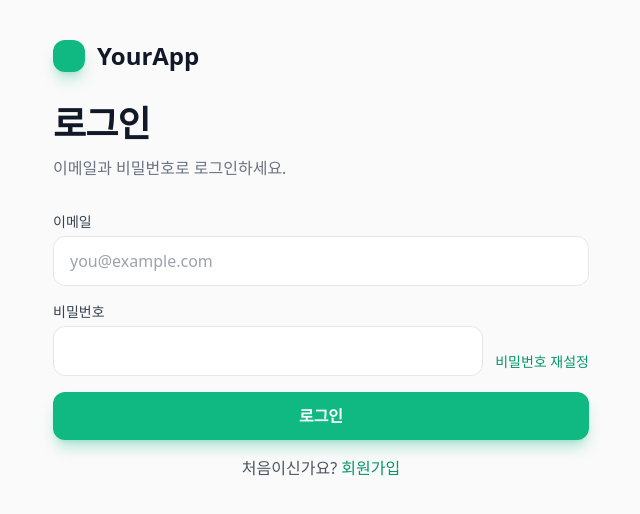
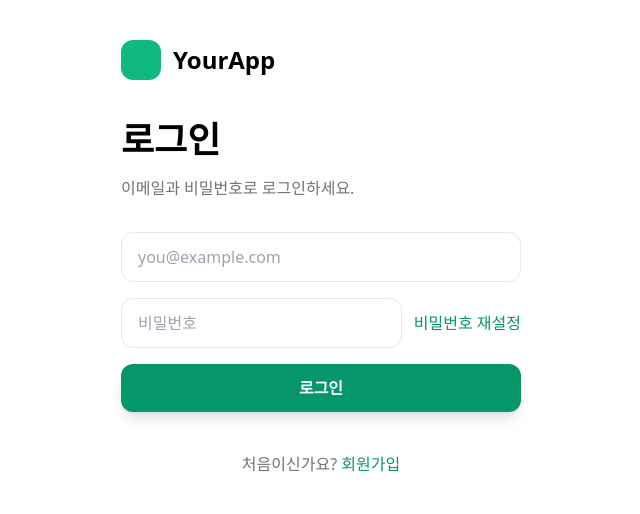
Before and after one commit to youjaegwon/node-frontend, a React (Vite) app: page /login in a window 1280 px wide. Shown: the top 514 px of the page, without its empty margins (319-959 px from the left). Built offline with nearby package versions, Linux system fonts and the light colour scheme.

Commit message:
feat: login

```diff
--- a/src/components/Header.jsx
+++ b/src/components/Header.jsx
@@ -1,22 +1,102 @@
-import React from 'react';
-export default function Header({ user, onLogout, onToggleMenu }){
+import React, { useState } from 'react';
+import { Link, useNavigate } from 'react-router-dom';
+
+export default function Header({ user }) {
+  const [open, setOpen] = useState(false);
+  const navigate = useNavigate();
+
+  const logout = () => {
+    try {
+      localStorage.removeItem('token');
+      localStorage.removeItem('user');
+    } catch (_) {}
+    navigate('/login', { replace: true });
+  };
+
   return (
-    <header className="sticky top-0 z-30 bg-white/80 backdrop-blur border-b border-zinc-100">
-      <div className="max-w-3xl mx-auto px-5 h-14 flex items-center justify-between">
-        <div className="flex items-center gap-2">
-          <div className="w-8 h-8 rounded-xl bg-emerald-500"></div>
-          <span className="font-semibold">YourApp</span>
-        </div>
-        <div className="flex items-center gap-3">
-          {user && <span className="text-sm text-zinc-600">{user.name}</span>}
-          {user && (
-            <button onClick={onLogout} className="text-sm text-zinc-500 hover:text-zinc-900">로그아웃</button>
-          )}
-          <button aria-label="menu" onClick={onToggleMenu} className="p-2 rounded-lg hover:bg-zinc-100">
-            <svg width="20" height="20" viewBox="0 0 24 24" fill="none"><path d="M4 7h16M4 12h16M4 17h16" stroke="currentColor" strokeWidth="1.6" strokeLinecap="round"/></svg>
+    <>
+      {/* Top bar */}
+      <header className="sticky top-0 z-30 w-full border-b border-zinc-200 bg-white/80 backdrop-blur">
+        <div className="mx-auto flex h-14 max-w-5xl items-center justify-between px-4">
+          {/* Left: Logo */}
+          <Link to="/" className="flex items-center gap-2">
+            <span className="inline-block h-8 w-8 rounded-lg bg-emerald-500 shadow-sm" />
+            <span className="text-lg font-semibold text-zinc-900">YourApp</span>
+          </Link>
+
+          {/* Right: hamburger */}
+          <button
+            onClick={() => setOpen(true)}
+            aria-label="열기"
+            className="inline-flex h-10 w-10 items-center justify-center rounded-md border border-zinc-200 bg-white hover:bg-zinc-50 active:scale-[0.98]"
+          >
+            <svg width="20" height="20" viewBox="0 0 24 24" fill="none">
+              <path d="M4 7h16M4 12h16M4 17h16" stroke="currentColor" strokeWidth="2" strokeLinecap="round"/>
+            </svg>
           </button>
         </div>
-      </div>
-    </header>
+      </header>
+
+      {/* Drawer / Overlay */}
+      {open && (
+        <>
+          {/* overlay */}
+          <div
+            className="fixed inset-0 z-40 bg-black/40"
+            onClick={() => setOpen(false)}
+          />
+          {/* panel */}
+          <aside className="fixed right-0 top-0 z-50 h-full w-72 max-w-[80vw] bg-white shadow-2xl">
+            {/* panel header */}
+            <div className="flex items-center justify-between border-b border-zinc-200 px-4 py-3">
+              <div className="min-w-0">
+                <div className="truncate text-sm text-zinc-500">로그인 사용자</div>
+                <div className="truncate font-medium text-zinc-900">
+                  {user?.name || '게스트'}
+                </div>
+              </div>
+              <button
+                onClick={() => setOpen(false)}
+                aria-label="닫기"
+                className="inline-flex h-9 w-9 items-center justify-center rounded-md border border-zinc-200 hover:bg-zinc-50"
+              >
+                <svg width="18" height="18" viewBox="0 0 24 24" fill="none">
+                  <path d="M6 6l12 12M18 6l-12 12" stroke="currentColor" strokeWidth="2" strokeLinecap="round"/>
+                </svg>
+              </button>
+            </div>
+
+            {/* actions */}
+            <div className="border-b border-zinc-200 px-4 py-3">
+              <button
+                onClick={logout}
+                className="w-full rounded-md bg-zinc-900 px-3 py-2 text-sm font-medium text-white hover:bg-zinc-800 active:scale-[0.99]"
+              >
+                로그아웃
+              </button>
+            </div>
+
+            {/* sample menu */}
+            <nav className="px-2 py-2">
+              <MenuItem to="/">대시보드</MenuItem>
+              <MenuItem to="/profile">내 프로필</MenuItem>
+              <MenuItem to="/settings">설정</MenuItem>
+              <MenuItem to="/help">도움말</MenuItem>
+            </nav>
+          </aside>
+        </>
+      )}
+    </>
   );
 }
+
+function MenuItem({ to, children }) {
+  return (
+    <Link
+      to={to}
+      className="block rounded-md px-3 py-2 text-zinc-700 hover:bg-zinc-100"
+    >
+      {children}
+    </Link>
+  );
+}
--- a/src/main.jsx
+++ b/src/main.jsx
@@ -1,34 +1,20 @@
 import React from 'react';
-import { createRoot } from 'react-dom/client';
-import { BrowserRouter, Routes, Route, Navigate } from 'react-router-dom';
+import ReactDOM from 'react-dom/client';
+import { createBrowserRouter, RouterProvider } from 'react-router-dom';
+import './style.css';
+
 import Login from './pages/Login.jsx';
 import Register from './pages/Register.jsx';
-import Reset from './pages/Reset.jsx';
-import Home from './pages/Home.jsx';
-import './style.css';
+import Reset from './pages/Reset.jsx'; // 기존 파일 사용
+import Home from './pages/Home.jsx';   // 메인 페이지 (간단한 더미라도)
 
-function ProtectedRoute({ children }) {
-  const token = localStorage.getItem('token');
-  return token ? children : <Navigate to="/login" replace />;
-}
+const router = createBrowserRouter([
+  { path: '/', element: <Home /> },
+  { path: '/login', element: <Login /> },
+  { path: '/register', element: <Register /> },
+  { path: '/reset', element: <Reset /> },
+]);
 
-createRoot(document.getElementById('root')).render(
-  <React.StrictMode>
-    <BrowserRouter>
-      <Routes>
-        <Route path="/login" element={<Login />} />
-        <Route path="/register" element={<Register />} />
-        <Route path="/reset" element={<Reset />} />
-        <Route
-          path="/"
-          element={
-            <ProtectedRoute>
-              <Home />
-            </ProtectedRoute>
-          }
-        />
-        <Route path="*" element={<Navigate to="/login" replace />} />
-      </Routes>
-    </BrowserRouter>
-  </React.StrictMode>
+ReactDOM.createRoot(document.getElementById('root')).render(
+  <React.StrictMode><RouterProvider router={router} /></React.StrictMode>
 );
--- a/src/pages/Home.jsx
+++ b/src/pages/Home.jsx
@@ -1,42 +1,10 @@
 import React from 'react';
-import { useNavigate } from 'react-router-dom';
-
 export default function Home() {
-  const nav = useNavigate();
-  const name = localStorage.getItem('userName') || '사용자';
-
-  function logout() {
-    localStorage.removeItem('token');
-    localStorage.removeItem('userName');
-    nav('/login', { replace: true });
-  }
-
+  const user = JSON.parse(localStorage.getItem('user') || 'null');
   return (
-    <div className="min-h-screen bg-zinc-50">
-      <header className="sticky top-0 z-10 bg-white/90 backdrop-blur border-b border-zinc-200">
-        <div className="max-w-5xl mx-auto h-14 px-4 flex items-center justify-between">
-          <div className="flex items-center gap-3">
-            <div className="h-7 w-7 rounded-lg bg-emerald-500 shadow shadow-emerald-500/30" />
-            <span className="font-semibold text-gray-900">YourApp</span>
-          </div>
-          <div className="flex items-center gap-4">
-            <span className="text-sm text-gray-600">{name}님</span>
-            <button
-              onClick={logout}
-              className="rounded-md border border-gray-200 px-3 py-1.5 text-sm hover:bg-zinc-50"
-            >
-              로그아웃
-            </button>
-          </div>
-        </div>
-      </header>
-
-      <main className="max-w-5xl mx-auto px-4 py-10">
-        <div className="rounded-2xl border border-zinc-200 bg-white p-6 shadow-sm">
-          <h2 className="text-xl font-semibold text-gray-900">메인</h2>
-          <p className="mt-2 text-gray-600">로그인 후 보이는 메인 화면입니다.</p>
-        </div>
-      </main>
+    <div className="mx-auto max-w-md px-6 py-10">
+      <h1 className="text-3xl font-bold mb-4">메인</h1>
+      <p className="text-zinc-600">안녕하세요 {user ? user.name : '게스트'}님</p>
     </div>
   );
 }
--- a/src/pages/Login.jsx
+++ b/src/pages/Login.jsx
@@ -1,103 +1,54 @@
 import React, { useState } from 'react';
 import { Link, useNavigate } from 'react-router-dom';
-import { api } from '../lib/api';
+import api from '../lib/api';
 
 export default function Login() {
-  const navigate = useNavigate();
+  const nav = useNavigate();
   const [email, setEmail] = useState('');
-  const [password, setPwd] = useState('');
+  const [password, setPassword] = useState('');
   const [err, setErr] = useState('');
-  const [loading, setLoading] = useState(false);
 
-  async function onSubmit(e) {
+  const onSubmit = async (e) => {
     e.preventDefault();
     setErr('');
-    setLoading(true);
     try {
-      const { token, user } = await api('/auth/login', {
-        method: 'POST',
-        body: { email, password },
-      });
-      if (token) {
-        localStorage.setItem('token', token);
-        localStorage.setItem('userName', user?.name || '');
-        navigate('/', { replace: true });
-      } else {
-        setErr('로그인에 실패했습니다.');
-      }
+      const res = await api('/auth/login', { body: { email, password } });
+      // token은 있을 수도/없을 수도 있게 안전 처리
+      if (res.token) localStorage.setItem('token', res.token);
+      // 필요 시 사용자 정보도 저장
+      localStorage.setItem('user', JSON.stringify(res.user));
+      // 메인으로 이동
+      nav('/');
     } catch (e) {
-      setErr(e.message || '이메일 또는 비밀번호를 확인해주세요.');
-    } finally {
-      setLoading(false);
+      setErr(e.message || '요청을 처리하지 못했습니다.');
     }
-  }
+  };
 
   return (
-    <div className="min-h-screen bg-white sm:bg-zinc-50">
-      <div className="max-w-xl mx-auto px-5 pt-10">
-        <div className="flex items-center gap-3 mb-8">
-          <div className="h-8 w-8 rounded-xl bg-emerald-500 shadow-lg shadow-emerald-500/30" />
-          <span className="text-2xl font-semibold text-gray-900">YourApp</span>
+    <div className="mx-auto max-w-md px-6 py-10">
+      <div className="flex items-center gap-3 mb-10">
+        <div className="w-10 h-10 rounded-xl bg-emerald-500"></div>
+        <div className="text-2xl font-semibold">YourApp</div>
+      </div>
+
+      <h1 className="text-4xl font-extrabold mb-4">로그인</h1>
+      <p className="text-zinc-500 mb-8">이메일과 비밀번호로 로그인하세요.</p>
+
+      {err && <div className="mb-4 rounded-lg bg-red-50 text-red-700 px-4 py-3">{err}</div>}
+
+      <form onSubmit={onSubmit} className="space-y-4">
+        <input className="w-full rounded-xl border px-4 py-3" placeholder="you@example.com"
+               value={email} onChange={e=>setEmail(e.target.value)} />
+        <div className="flex items-center gap-3">
+          <input className="flex-1 rounded-xl border px-4 py-3" type="password"
+                 placeholder="비밀번호" value={password} onChange={e=>setPassword(e.target.value)} />
+          <Link to="/reset" className="text-emerald-600">비밀번호 재설정</Link>
         </div>
+        <button className="w-full rounded-xl bg-emerald-600 text-white py-3 font-semibold shadow-lg">로그인</button>
+      </form>
 
-        <h1 className="text-4xl font-extrabold tracking-tight text-gray-900">로그인</h1>
-        <p className="mt-3 text-gray-500">이메일과 비밀번호로 로그인하세요.</p>
-
-        <form onSubmit={onSubmit} className="mt-8 space-y-4">
-          <label className="block">
-            <span className="block text-sm font-medium text-gray-700">이메일</span>
-            <input
-              type="email"
-              className="mt-1 w-full rounded-xl border border-gray-200 bg-white px-4 py-3 outline-none focus:border-emerald-400 focus:ring-2 focus:ring-emerald-300"
-              placeholder="you@example.com"
-              value={email}
-              onChange={(e) => setEmail(e.target.value)}
-              autoComplete="email"
-              required
-            />
-          </label>
-
-          <div className="flex items-end justify-between gap-3">
-            <label className="flex-1">
-              <span className="block text-sm font-medium text-gray-700">비밀번호</span>
-              <input
-                type="password"
-                className="mt-1 w-full rounded-xl border border-gray-200 bg-white px-4 py-3 outline-none focus:border-emerald-400 focus:ring-2 focus:ring-emerald-300"
-                value={password}
-                onChange={(e) => setPwd(e.target.value)}
-                autoComplete="current-password"
-                required
-              />
-            </label>
-            <Link
-              to="/reset"
-              className="mb-1 text-sm font-medium text-emerald-600 hover:underline"
-            >
-              비밀번호 재설정
-            </Link>
-          </div>
-
-          {err && (
-            <p className="text-sm text-red-600 bg-red-50 border border-red-100 rounded-lg px-3 py-2">
-              {err}
-            </p>
-          )}
-
-          <button
-            type="submit"
-            disabled={loading}
-            className="w-full rounded-xl bg-emerald-500 px-4 py-3 text-white font-semibold shadow-lg shadow-emerald-500/30 hover:bg-emerald-600 disabled:opacity-50"
-          >
-            {loading ? '로그인 중…' : '로그인'}
-          </button>
-
-          <p className="text-center text-gray-600 mt-3">
-            처음이신가요?{' '}
-            <Link to="/register" className="text-emerald-600 hover:underline">
-              회원가입
-            </Link>
-          </p>
-        </form>
+      <div className="mt-10 text-center text-zinc-500">
+        처음이신가요? <Link to="/register" className="text-emerald-600">회원가입</Link>
       </div>
     </div>
   );
--- a/src/pages/Register.jsx
+++ b/src/pages/Register.jsx
@@ -1,10 +1,6 @@
 import React, { useState } from 'react';
 import { Link, useNavigate } from 'react-router-dom';
-import AuthLayout from '../components/AuthLayout';
-import FormField from '../components/FormField';
-import PrimaryButton from '../components/PrimaryButton';
 import api from '../lib/api';
-import { toKoreanMessage } from '../lib/errors';
 
 export default function Register() {
   const nav = useNavigate();
@@ -13,33 +9,43 @@ export default function Register() {
   const [password, setPassword] = useState('');
   const [err, setErr] = useState('');
 
-  async function onSubmit(e) {
+  const onSubmit = async (e) => {
     e.preventDefault();
     setErr('');
     try {
-      await api('/auth/register', { method:'POST', body:{ name, email, password } });
-      nav('/login?registered=1', { replace: true });
+      await api('/auth/register', { body: { name, email, password } });
+      // 가입완료 → 로그인으로
+      nav('/login');
     } catch (e) {
-      setErr(toKoreanMessage(e));
+      setErr(e.message || '요청을 처리하지 못했습니다.');
     }
-  }
+  };
 
   return (
-    <AuthLayout
-      title="회원가입"
-      subtitle="이메일과 비밀번호로 로그인하세요."
-    >
+    <div className="mx-auto max-w-md px-6 py-10">
+      <div className="flex items-center gap-3 mb-10">
+        <div className="w-10 h-10 rounded-xl bg-emerald-500"></div>
+        <div className="text-2xl font-semibold">YourApp</div>
+      </div>
+
+      <h1 className="text-4xl font-extrabold mb-4">회원가입</h1>
+      <p className="text-zinc-500 mb-8">이메일과 비밀번호로 로그인하세요.</p>
+
+      {err && <div className="mb-4 rounded-lg bg-red-50 text-red-700 px-4 py-3">{err}</div>}
+
       <form onSubmit={onSubmit} className="space-y-4">
-        <FormField label="이름" value={name} onChange={setName} placeholder="홍길동" />
-        <FormField label="이메일" value={email} onChange={setEmail} placeholder="you@example.com" />
-        <FormField label="비밀번호" type="password" value={password} onChange={setPassword} />
-        {err && <div className="text-sm text-red-500">{err}</div>}
-        <PrimaryButton type="submit">가입하기</PrimaryButton>
+        <input className="w-full rounded-xl border px-4 py-3" placeholder="이름"
+               value={name} onChange={e=>setName(e.target.value)} />
+        <input className="w-full rounded-xl border px-4 py-3" placeholder="you@example.com"
+               value={email} onChange={e=>setEmail(e.target.value)} />
+        <input className="w-full rounded-xl border px-4 py-3" type="password" placeholder="비밀번호"
+               value={password} onChange={e=>setPassword(e.target.value)} />
+        <button className="w-full rounded-xl bg-emerald-600 text-white py-3 font-semibold shadow-lg">가입하기</button>
       </form>
 
-      <div className="pt-4 text-center text-neutral-500">
-        이미 계정이 있으신가요? <Link to="/login" className="underline">로그인으로 돌아가기</Link>
+      <div className="mt-10 text-center text-zinc-500">
+        이미 계정이 있으신가요? <Link to="/login" className="text-emerald-600">로그인으로 돌아가기</Link>
       </div>
-    </AuthLayout>
+    </div>
   );
 }
--- a/src/pages/Reset.jsx
+++ b/src/pages/Reset.jsx
@@ -1,6 +1,6 @@
 import React, { useState } from 'react';
 import { Link } from 'react-router-dom';
-import { api } from '../lib/api';
+import api from '../lib/api';
 
 export default function Reset() {
   const [email, setEmail] = useState('');
```
Also changed, not shown: src/lib/api.js (+4 -7 lines), src/pages/Main.jsx (+14 -20 lines).
